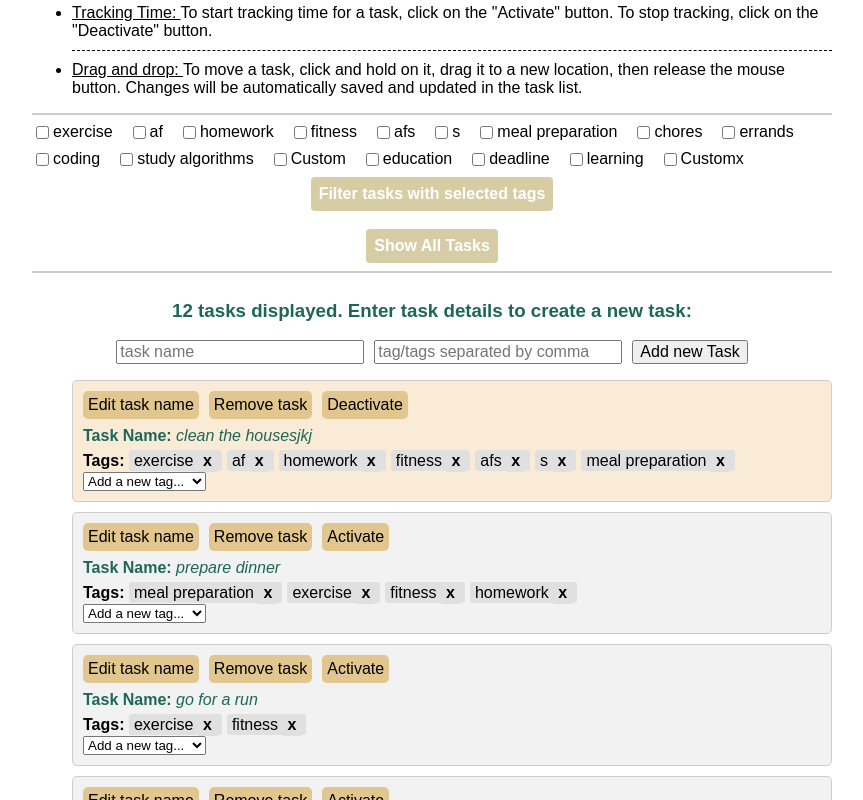
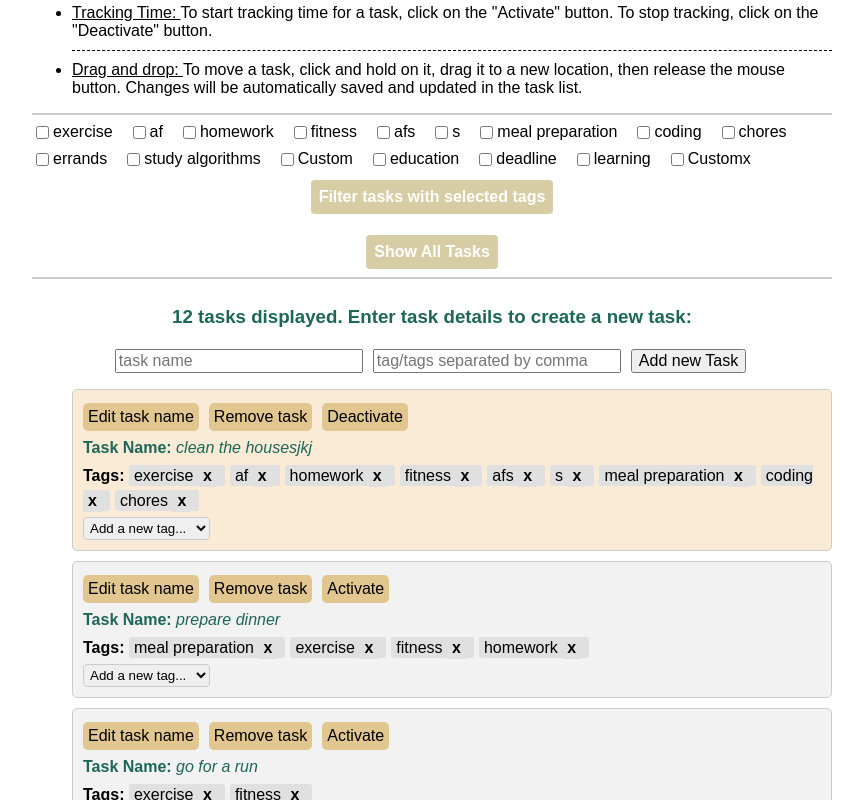
Before and after one commit to jingjingyang0803/TimeTracker, a React (Vite) app: page /tasks in a window 1280 px wide. Shown: the part 480-1280 px from the top of the page, without its empty margins (208-1071 px from the left). Built offline with nearby package versions, Linux system fonts and the light colour scheme; data requests are answered from the project's data file; a web font is replaced by a local one.

Commit message:
style the task element

```diff
--- a/db.json
+++ b/db.json
@@ -14,7 +14,9 @@
         "fitness",
         "afs",
         "s",
-        "meal preparation"
+        "meal preparation",
+        "coding",
+        "chores"
       ],
       "startTime": [
         "2023-10-28T06:00:05.936Z",
--- a/src/components/TaskElement.jsx
+++ b/src/components/TaskElement.jsx
@@ -140,10 +140,11 @@ const TaskElement = ({
         </select>
 
         {customTagInput && (
-          <div>
+          <div className="custom-tag-div">
             <input
               type="text"
               value={customTag}
+              placeholder="Enter a new Tag"
               onChange={(e) => {
                 setCustomTag(e.target.value);
                 setAddTagError(""); // Clear the error message when the user starts typing
@@ -199,10 +200,11 @@ const TaskElement = ({
 
       {/*" =========================== Buttons =============================================================== */}
       {editingTask ? (
-        <div>
+        <div className="edit-task-div">
           <input
             type="text"
             value={newTaskName}
+            placeholder="Enter new Task name"
             onChange={(e) => {
               setNewTaskName(e.target.value);
               setNameError(""); // Clear the error message when the user starts typing
--- a/src/styles/Tasks.css
+++ b/src/styles/Tasks.css
@@ -112,6 +112,30 @@ button {
   background-color: antiquewhite;
 }
 
+.edit-task-div input,
+button,
+.custom-tag-div input,
+button {
+  margin-right: 3px;
+  margin-top: 3px;
+}
+
+/* Style the select element */
+select {
+  margin-top: 5px;
+  padding: 2px; /* Add padding to make the select element taller */
+  border: 1px solid #ccc; /* Add a border */
+  border-radius: 4px; /* Rounded corners */
+  cursor: pointer; /* Change cursor style to pointer on hover */
+}
+
+/* Style the select element when it's focused */
+select:focus {
+  outline: none; /* Remove the default focus outline */
+  border-color: #007bff; /* Change border color when focused */
+  box-shadow: 0 0 5px rgba(0, 123, 255, 0.5); /* Add a shadow when focused */
+}
+
 /* Settings.css */
 .theme-button,
 .mode-button {
```
